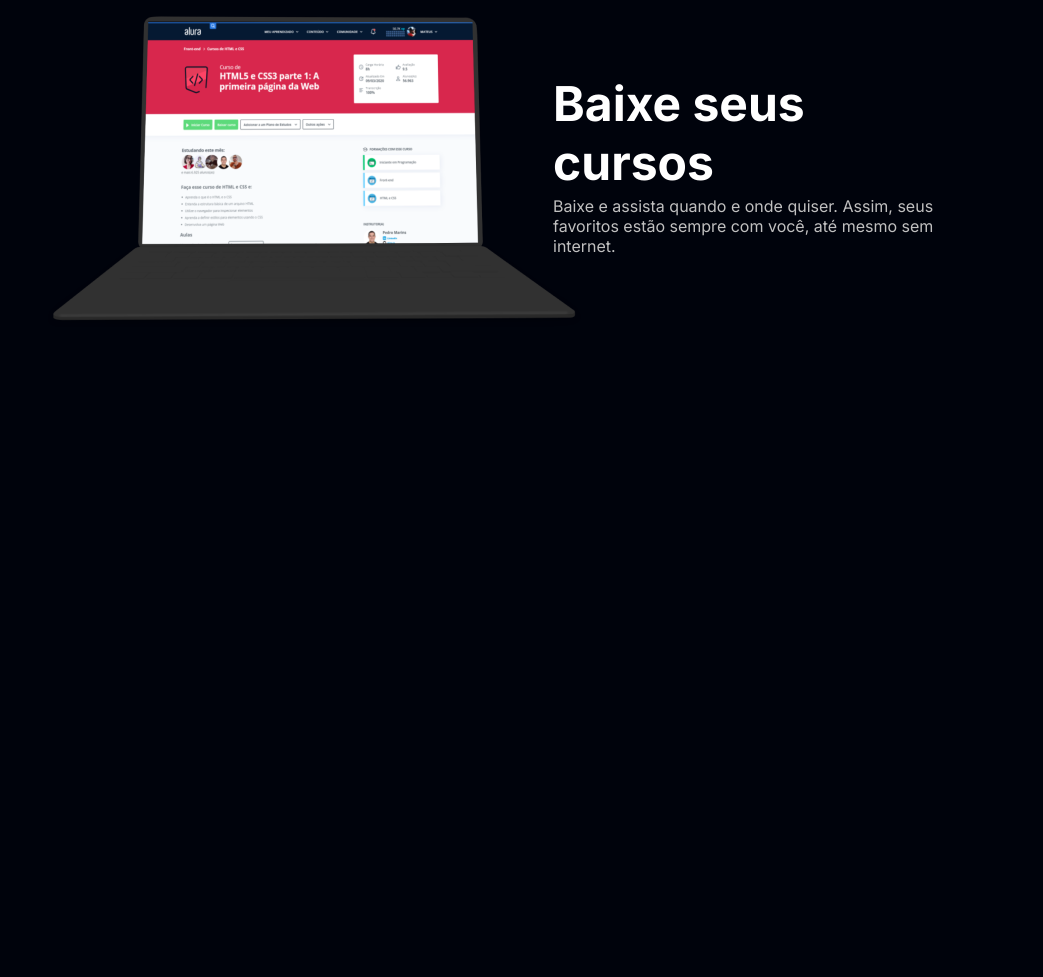
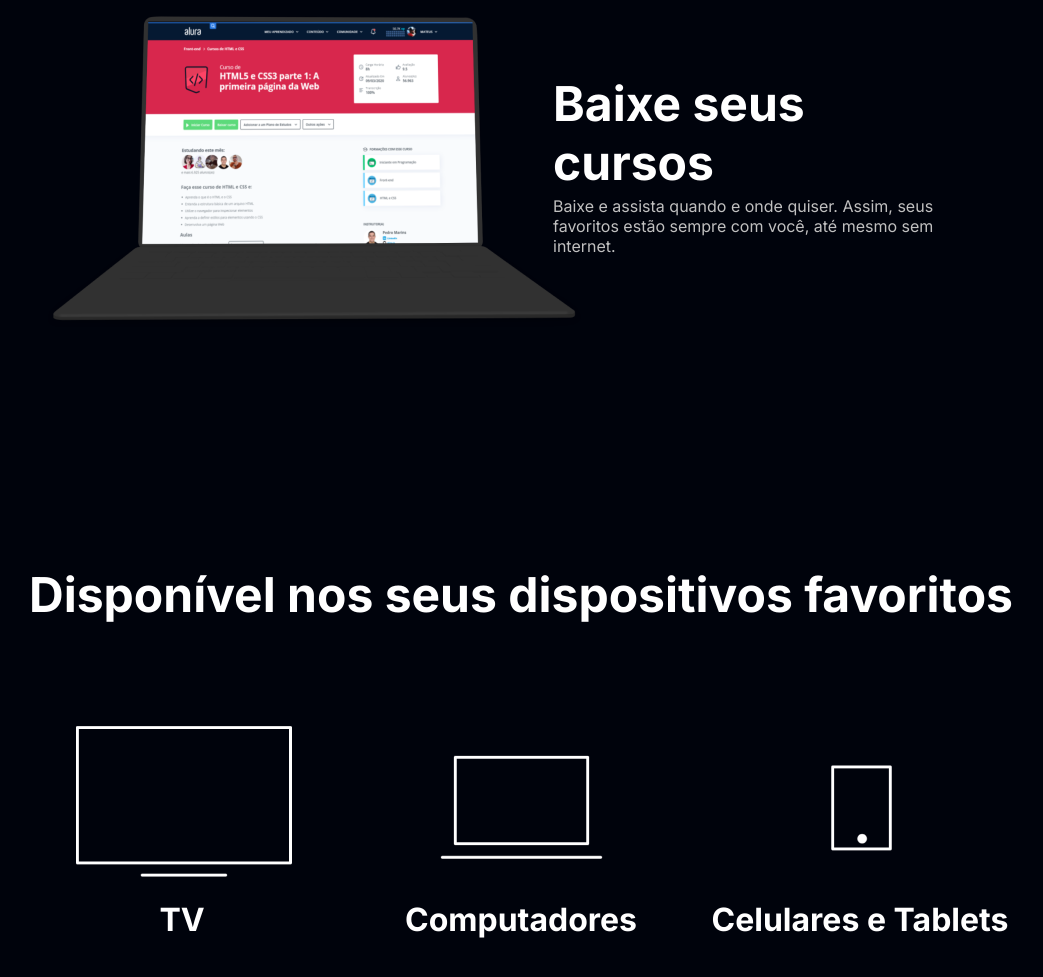
Before and after one commit to LeticiaSantanaa/Curso_Alura, a plain HTML site: page index.html in a window 1280 px wide. Shown: the part 2635-3612 px from the top of the page, without its empty margins (119-1162 px from the left). Before the commit the page ends 3200 px from the top, so only its background shows below. Drawn offline with Linux system fonts and the light colour scheme; a web font is replaced by a local one.

Commit message:
Implementado a quarta seção da página

```diff
--- a/index.html
+++ b/index.html
@@ -48,6 +48,23 @@
             <p class="descricao__texto">Baixe e assista quando e onde quiser. Assim, seus favoritos estão sempre com você, até mesmo sem internet.</p>
         </div>
     </section>
+    <section class="dispositivos">
+        <h2 class="descricao__titulo">Disponível nos seus dispositivos favoritos</h2>
+        <ul class="dispositivos__lista">
+            <li>
+                <img src="img/tv.png" alt="Imagem TV">
+                <h3 class="lista__item">TV</h3>
+            </li>
+            <li>
+                <img src="img/computador.png" alt="Imagem Computador">
+                <h3 class="lista__item">Computadores</h3>
+            </li>
+            <li>
+                <img src="img/celular.png" alt="Imagem celular">
+                <h3 class="lista__item">Celulares e Tablets</h3>
+            </li>
+        </ul>
+    </section>
 
 
 
--- a/style.css
+++ b/style.css
@@ -80,3 +80,21 @@ body{
 .container__descricao{
     padding: 2em;
 }
+.dispositivos{
+    text-align: center;
+}
+.dispositivos__lista{
+    display: flex;
+    justify-content: center;
+    list-style-type: none; /*  Para tirar o pontinho das listas */
+    margin: 5em 0;
+}
+.dispositivos__titulo{
+    font-size: 48px;
+    color: var(--branco-principal);
+}
+.lista__item{
+    font-size: 32px;
+    color: var(--branco-principal);
+
+}
```
Also changed, not shown: img/celular.png (added), img/computador.png (added), img/tv.png (added).
